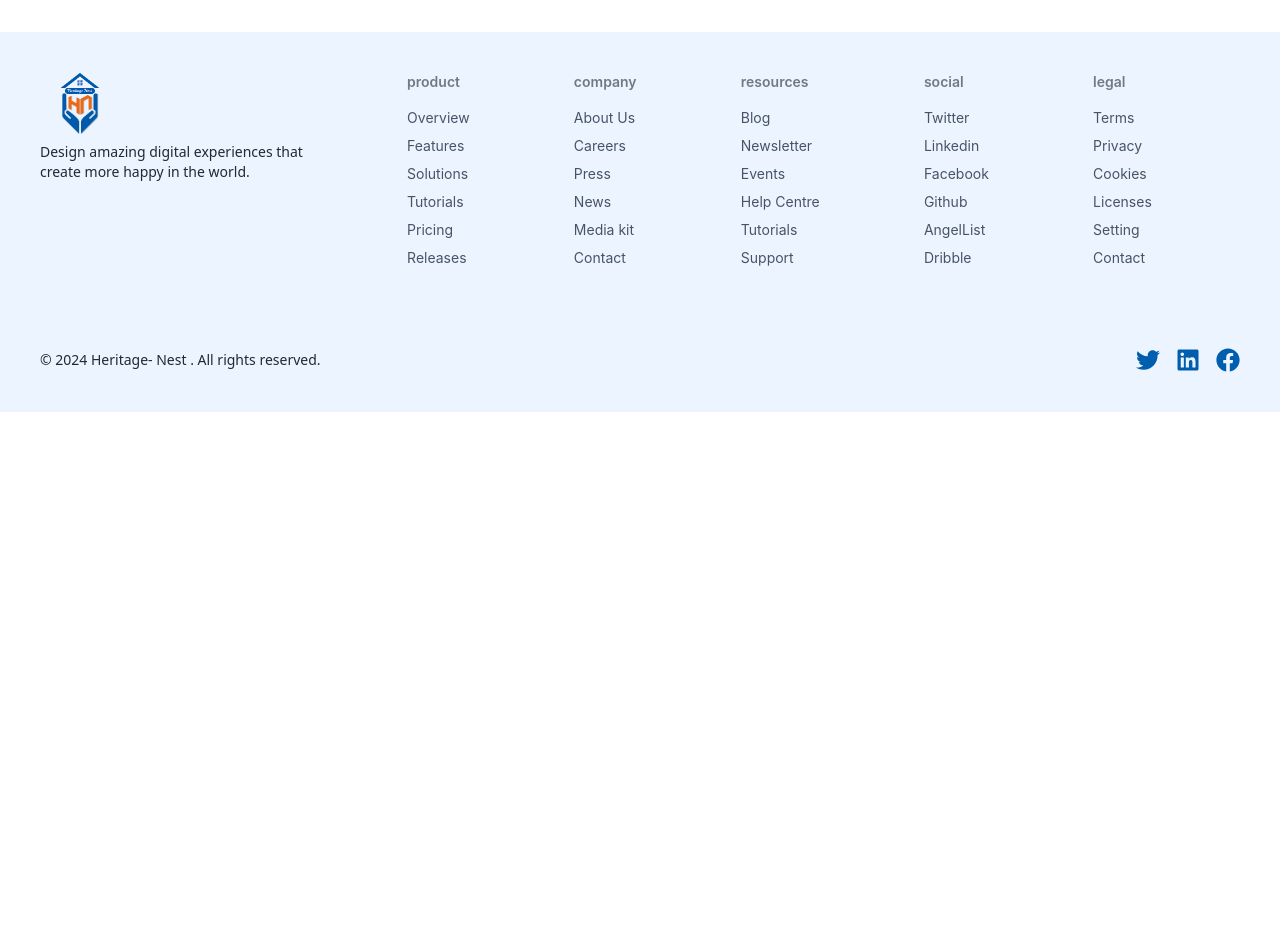
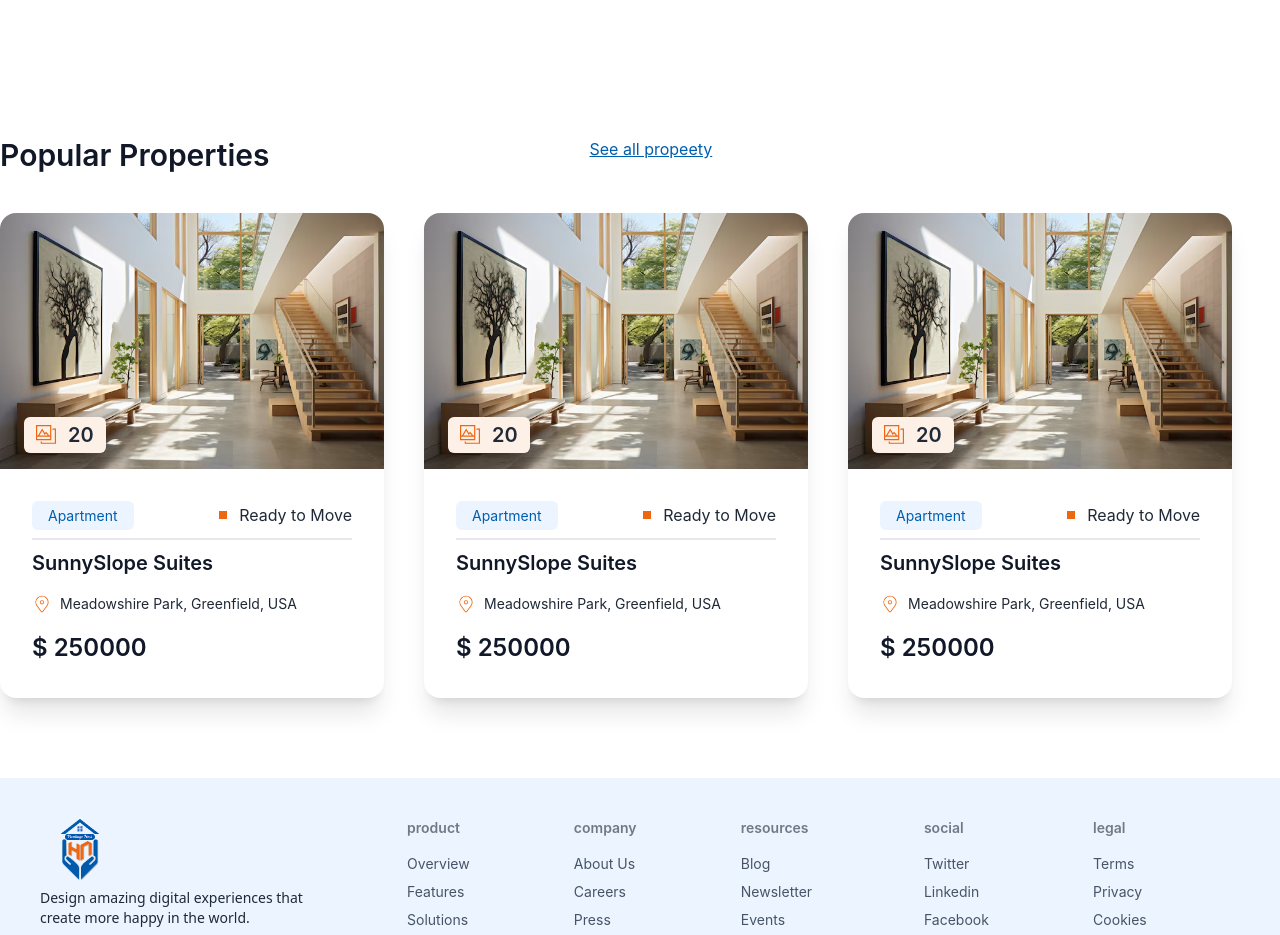
Before and after one commit to Mehebul02/Heritage-Nest, a React (Vite) app: page /buy in a window 1280 px wide. Shown: the part 780-1715 px from the top of the page. Before the commit the page ends 1192 px from the top, so only its background shows below. Built offline with nearby package versions, Linux system fonts and the light colour scheme.

Commit message:
Card added

```diff
--- a/src/assets/images/index.js
+++ b/src/assets/images/index.js
@@ -1,7 +1,6 @@
 import logo from '../images/logo.png'
 import banner from '../images/banner.png'
-// import house_1 from '../images/house_1.jpg'
-// import services_house_2 from '../images/house/services_house_2.jpg'
+import cardImage1 from '../images/cardimage1.png'
 
 
-export {logo,banner,}
+export {logo,banner,cardImage1}
--- a/src/pages/Buy/Buy.jsx
+++ b/src/pages/Buy/Buy.jsx
@@ -1,5 +1,6 @@
 import BuyBanner from "./BuyBanner";
 import CountUp from "./CountUp";
+import PopularProperties from "./PopularProperties";
 
 const Buy = () => {
     return (
@@ -8,6 +9,8 @@ const Buy = () => {
             <BuyBanner/>
             {/* Countup  */}
             <CountUp/>
+            {/* Popular Properties  */}
+            <PopularProperties/>
         </div>
     );
 };
--- a/src/pages/Buy/CountUp.jsx
+++ b/src/pages/Buy/CountUp.jsx
@@ -5,7 +5,7 @@ import CustomCountSecont from "../../component/CustomCountSecont";
 
 const CountUp = () => {
     return (
-        <Container className="mt-52">
+        <Container className="my-48">
           <div className="grid grid-cols-1 md:grid-cols-2 lg:grid-cols-4 gap-6 ">
             {/* 1st count up  */}
             <CustomCountUp number='2' title='New Flat Listed' Icon={MdOutlineFileDownload}/>
--- /dev/null
+++ b/src/pages/Buy/PopularProperties.jsx
@@ -0,0 +1,94 @@
+import React from 'react';
+import Container from '../../component/Container';
+import { cardImage1 } from '../../assets/images';
+import { TfiGallery } from 'react-icons/tfi';
+import { CiLocationOn } from 'react-icons/ci';
+
+const PopularProperties = () => {
+    return (
+        <Container>
+           <div className='my-10'>
+            <div className='flex space-x-80'>
+                <h1 className='text-3xl text-darkText font-bodyFont font-semibold'>Popular Properties</h1>
+                <p className='text-primaryColor btn-link font-bodyFont'>See all propeety</p>
+            </div>
+
+            {/* card section  */}
+            <div className='flex gap-10'>
+            <div className="card bg-base-100 w-96 shadow-xl my-10">
+  <figure className='relative'>
+    <img
+      src={cardImage1}
+      alt="Shoes" />
+      <div className='absolute bottom-4 left-6 flex items-center gap-3 bg-[#FDF0E7] px-3 py-1 rounded-md text-xl font-bodyFont font-semibold'> <TfiGallery className='text-designColor'/> 20 </div>
+  </figure>
+  <div className="card-body">
+    <div className='flex justify-between items-center'>
+    <h2 className="text-[14px] text-primaryColor font-bodyFont bg-bgColor px-4 py-1 rounded-md">Apartment</h2>
+    <div className='flex items-center gap-3'>
+    <div className='w-2 h-2 bg-designColor'></div>
+    <h1 className='text-[16px] font-bodyFont'> Ready to Move</h1>
+    </div>
+    </div>
+    <div className="border"></div>
+    <h1 className='text-[20px] text-darkText font-bodyFont font-semibold'>SunnySlope Suites</h1>
+    <span className="label-text font-bodyFont flex items-center gap-2 my-2">
+                <CiLocationOn className="text-xl text-designColor" /> Meadowshire Park, Greenfield, USA
+              </span>
+    <h1 className='text-[24px] text-darkText font-bodyFont font-semibold'>$ 250000</h1>
+  </div>
+</div>
+            <div className="card bg-base-100 w-96 shadow-xl my-10">
+  <figure className='relative'>
+    <img
+      src={cardImage1}
+      alt="Shoes" />
+      <div className='absolute bottom-4 left-6 flex items-center gap-3 bg-[#FDF0E7] px-3 py-1 rounded-md text-xl font-bodyFont font-semibold'> <TfiGallery className='text-designColor'/> 20 </div>
+  </figure>
+  <div className="card-body">
+    <div className='flex justify-between items-center'>
+    <h2 className="text-[14px] text-primaryColor font-bodyFont bg-bgColor px-4 py-1 rounded-md">Apartment</h2>
+    <div className='flex items-center gap-3'>
+    <div className='w-2 h-2 bg-designColor'></div>
+    <h1 className='text-[16px] font-bodyFont'> Ready to Move</h1>
+    </div>
+    </div>
+    <div className="border"></div>
+    <h1 className='text-[20px] text-darkText font-bodyFont font-semibold'>SunnySlope Suites</h1>
+    <span className="label-text font-bodyFont flex items-center gap-2 my-2">
+                <CiLocationOn className="text-xl text-designColor" /> Meadowshire Park, Greenfield, USA
+              </span>
+    <h1 className='text-[24px] text-darkText font-bodyFont font-semibold'>$ 250000</h1>
+  </div>
+</div>
+            <div className="card bg-base-100 w-96 shadow-xl my-10">
+  <figure className='relative'>
+    <img
+      src={cardImage1}
+      alt="Shoes" />
+      <div className='absolute bottom-4 left-6 flex items-center gap-3 bg-[#FDF0E7] px-3 py-1 rounded-md text-xl font-bodyFont font-semibold'> <TfiGallery className='text-designColor'/> 20 </div>
+  </figure>
+  <div className="card-body">
+    <div className='flex justify-between items-center'>
+    <h2 className="text-[14px] text-primaryColor font-bodyFont bg-bgColor px-4 py-1 rounded-md">Apartment</h2>
+    <div className='flex items-center gap-3'>
+    <div className='w-2 h-2 bg-designColor'></div>
+    <h1 className='text-[16px] font-bodyFont'> Ready to Move</h1>
+    </div>
+    </div>
+    <div className="border"></div>
+    <h1 className='text-[20px] text-darkText font-bodyFont font-semibold'>SunnySlope Suites</h1>
+    <span className="label-text font-bodyFont flex items-center gap-2 my-2">
+                <CiLocationOn className="text-xl text-designColor" /> Meadowshire Park, Greenfield, USA
+              </span>
+    <h1 className='text-[24px] text-darkText font-bodyFont font-semibold'>$ 250000</h1>
+  </div>
+</div>
+            </div>
+
+           </div>
+        </Container>
+    );
+};
+
+export default PopularProperties;
```
Also changed, not shown: src/assets/images/cardimage1.png (added).
